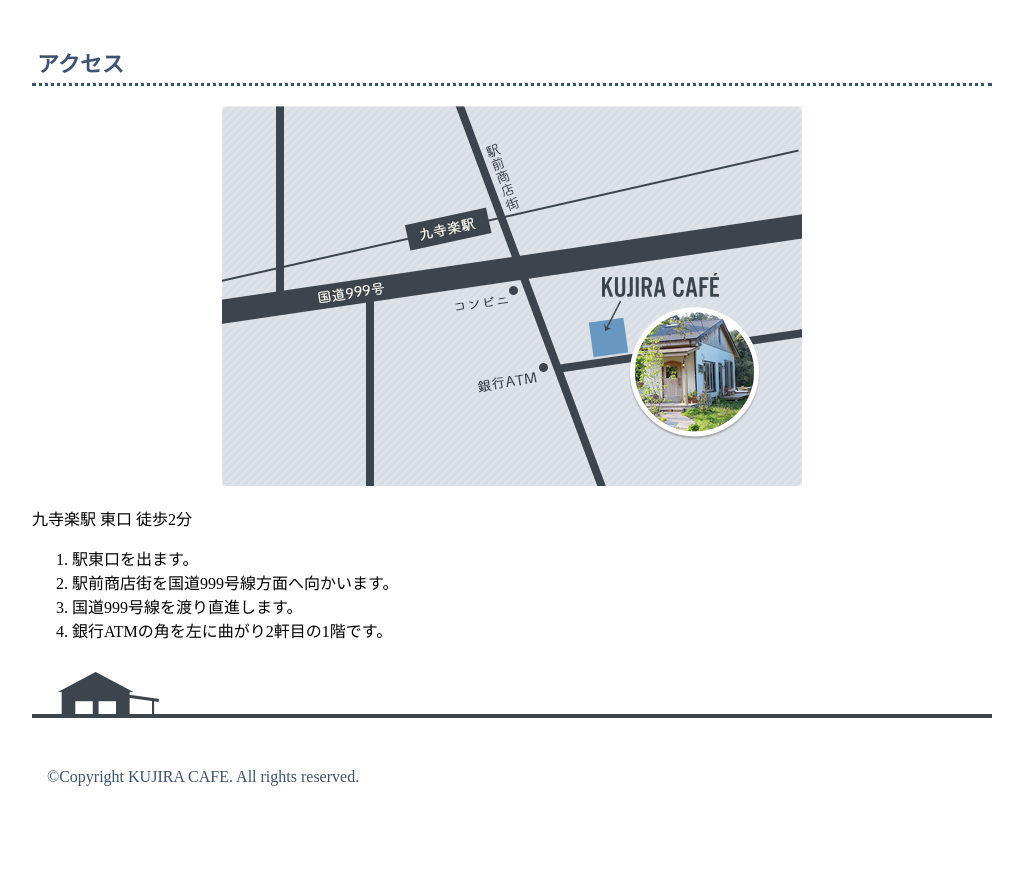
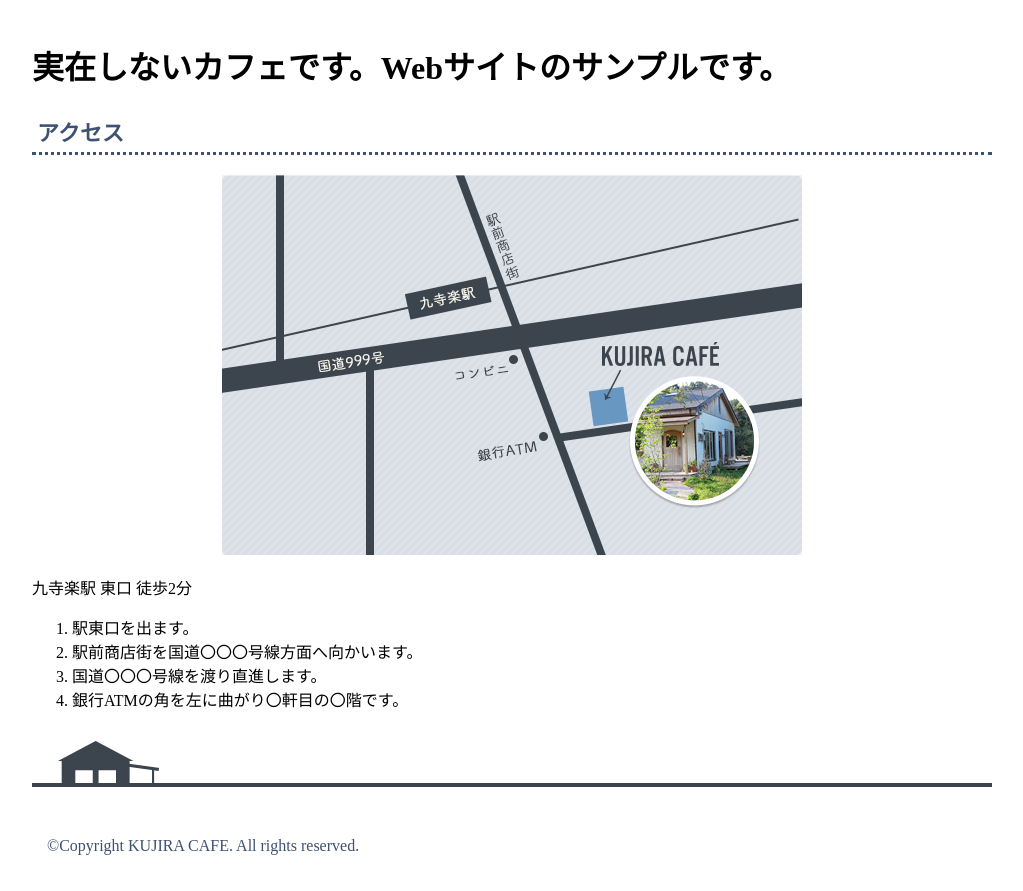
Before and after one commit to Taakako/sample1_from_bookandschool, a plain HTML site: page access.html in a window 1280 px wide. Shown: the part 194-1085 px from the top of the page, without its empty margins (128-1151 px from the left). Before the commit the page ends 1016 px from the top, so only its background shows below. Drawn offline with Linux system fonts and the light colour scheme; files whose address does not match are found by name.

Commit message:
Update access.html

```diff
--- a/access.html
+++ b/access.html
@@ -25,14 +25,15 @@
 <!--header end--------------------------------------------------------------------------------------------------->
 <!--main------------------------------------------------------------------------------------------------------->
                 　　 <main>
+                       <h1>実在しないカフェです。Webサイトのサンプルです。</h1>
                         <h2>アクセス</h2>
                        <div class="map"><img src="map.png " alt="地図"></div>
                            <p>九寺楽駅 東口 徒歩2分</p>
 <ol>
 <li>駅東口を出ます。</li>
-<li>駅前商店街を国道999号線方面へ向かいます。</li>
-<li>国道999号線を渡り直進します。</li>
-<li>銀行ATMの角を左に曲がり2軒目の1階です。</li>
+<li>駅前商店街を国道〇〇〇号線方面へ向かいます。</li>
+<li>国道〇〇〇号線を渡り直進します。</li>
+<li>銀行ATMの角を左に曲がり〇軒目の〇階です。</li>
 </ol>
                     </main>
 <!--main end--------------------------------------------------------------------------------------------------->
```
